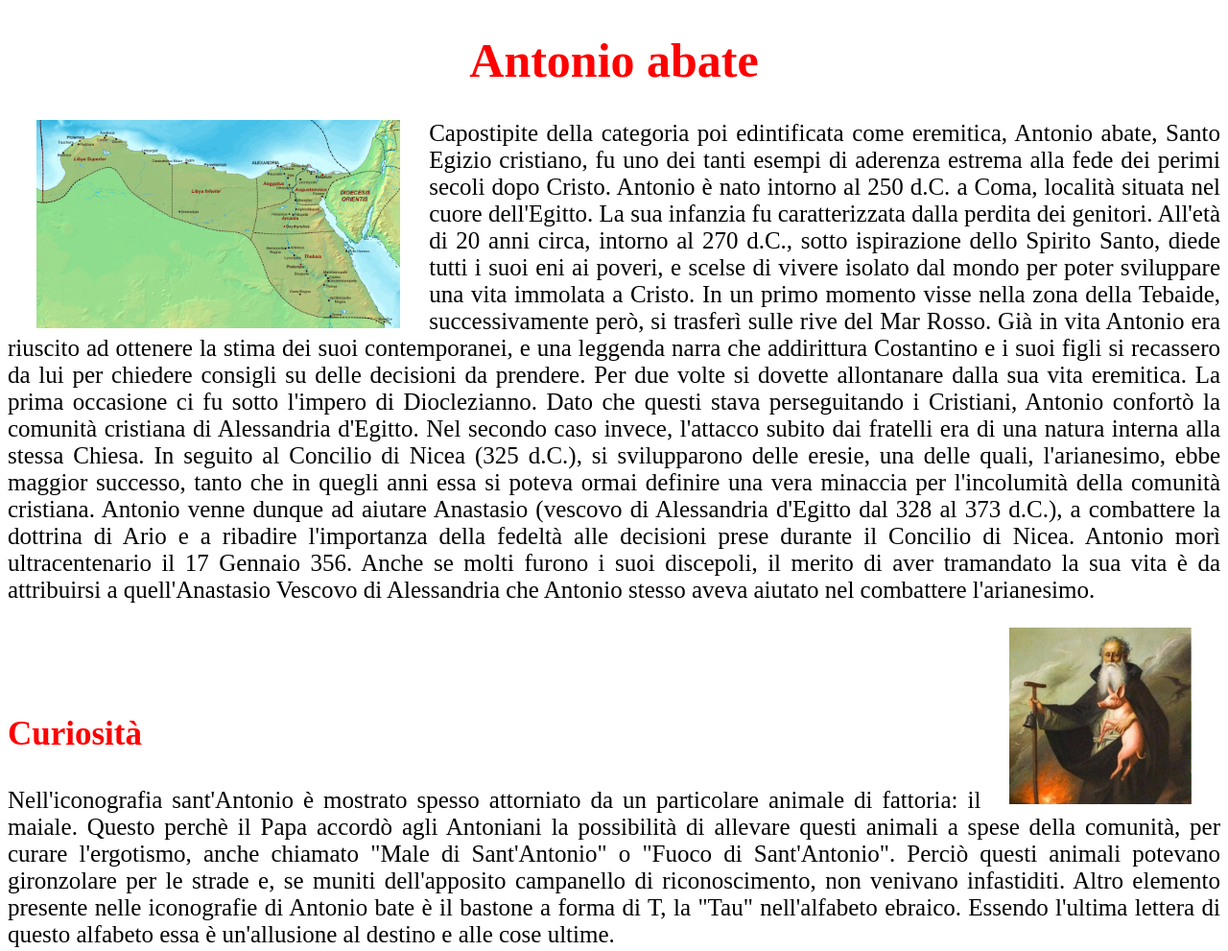
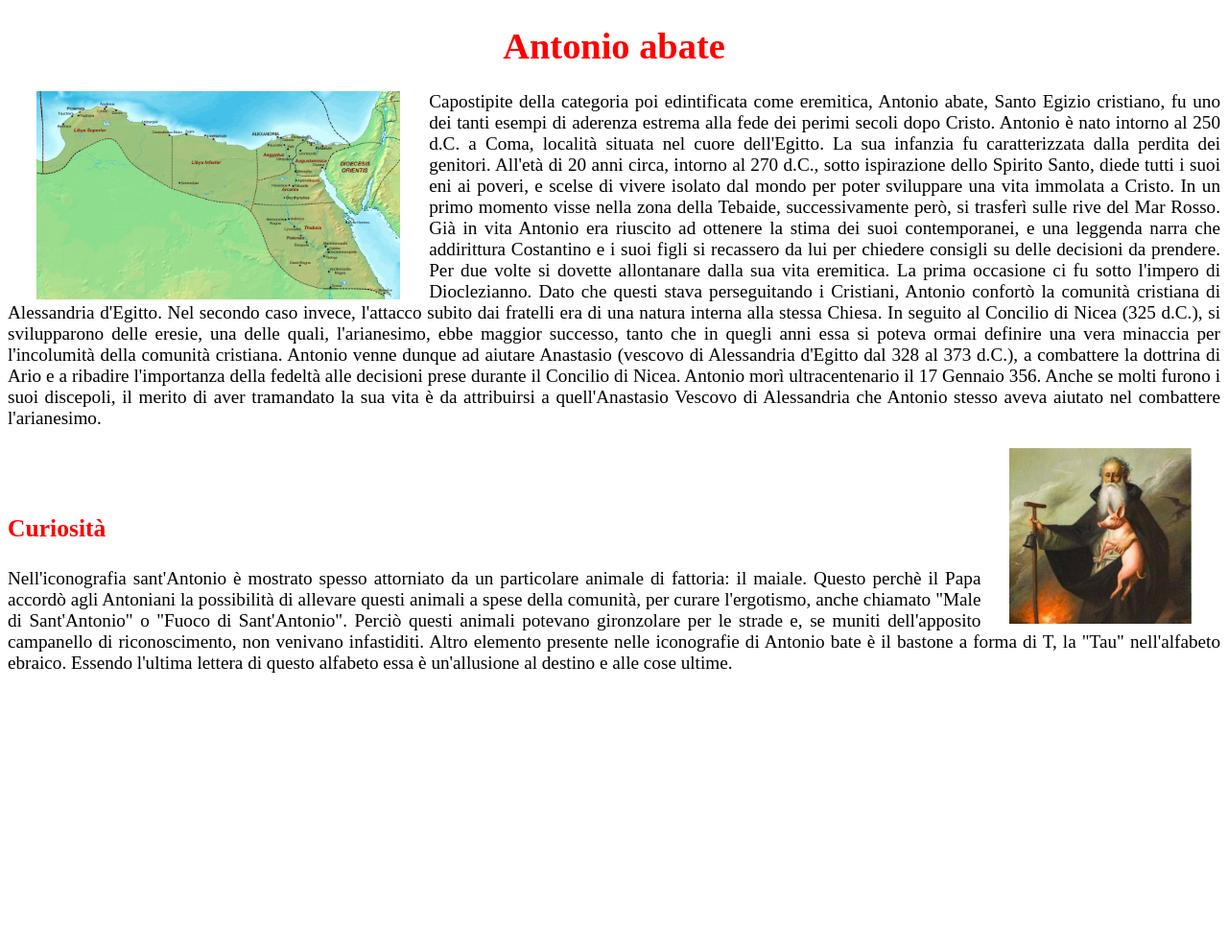
Before and after one commit to lotus-86/Icaro, a plain HTML site: page Indice/Storia/Spiegazioni/Antonio Abate/Antonio.html in a window 1280 px wide. Shown: the whole page at 96% size. After the commit the page ends 800 px from the top, so only its background shows below. Drawn offline with Linux system fonts and the light colour scheme.

Commit message:
adattability issues

```diff
--- a/CSS/Dimostrazione.css
+++ b/CSS/Dimostrazione.css
@@ -1,4 +1,4 @@
 h1{font-family: "Times New Roman";
-font-size: 50px;}
+font-size: 2vw;}
 body{font-family: "Times New Roman";
-font-size: 25px;}
+font-size: 10vw;}
--- a/CSS/Menu_css.css
+++ b/CSS/Menu_css.css
@@ -1,6 +1,6 @@
 
 body{
-  font-size: 35px;
+  font-size: 15vw;
     background-image: url("Menu.svg");
    background-repeat: no-repeat;
    background-size:125%;
@@ -8,21 +8,16 @@ body{
 
   ul{
     list-style-type: none;
-    padding-left: 5px;
+    padding-left: 1vw;
   }
   a{
     text-decoration: none;
   }
 ul li#torna_indietro{
-  font-size: 35px;
+  font-size: 14vw;
 }
 ul#cavalli{
   list-style-type: none;
-  padding-left: 5px;
-  font-size: 30px;
+  padding-left: 5vw;
+  font-size: 12.5vw;
 }
-ul li#Simeone{
-  list-style-type: none;
-  padding-left: 5px;
-  font-size: 30px;
-}
--- a/CSS/Titolo.css
+++ b/CSS/Titolo.css
@@ -1,11 +1,11 @@
 h1{font-family:"Times New Roman";
-font-size: 120px;
+font-size: 5vw;
 text-align: center;
 color: white;
-line-height: 100px;
+line-height: 4vw;
 }
 h3{font-family: "Times New Roman";
-font-size: 40px;
+font-size: 1.5vw;
 text-align: center;
 }
 body{
--- /dev/null
+++ b/CSS/pagine.css
@@ -0,0 +1,14 @@
+h1{
+  color:red;
+  text-align: center;
+font-size: 3vw;
+}
+body{
+  font-size: 1.5vw;
+}
+p{
+  text-align: justify;
+}
+h3{
+  font-size:2vw;
+  color: red;}
--- a/Indice/Storia/Spiegazioni/Antonio Abate/Antonio.html
+++ b/Indice/Storia/Spiegazioni/Antonio Abate/Antonio.html
@@ -3,21 +3,7 @@
   <head>
     <meta charset="utf-8">
     <title>Antonio abate</title>
-    <style media="screen">
-      h1{
-        color:red;
-        text-align: center;
-      }
-      body{
-        font-size: 25px;
-      }
-      p{
-        text-align: justify;
-      }
-      h3{
-        font-size:35px;
-        color: red;}
-    </style>
+	<link href="/CSS/pagine.css" rel="stylesheet" type="text/css">
   </head>
   <body>
     <h1>Antonio abate</h1>
```
Also changed, not shown: Indice/Matematica/Dimostrazioni/Dimostrazione radice 2.html (+1 -12 lines), Indice/Matematica/Spiegazioni/I numeri irrazionali/I numeri irrazionali.html (+1 -12 lines), Indice/Natura/Cavalli/Cavallo agricolo italiano/Cavallo agricolo italiano.html (+3 -13 lines), Indice/Storia/Spiegazioni/Monachesimo/Monachesimo.html (+1 -13 lines), Indice/Storia/Spiegazioni/San Benedetto da Norcia/San Benedetto.html (+1 -13 lines), Indice/Storia/Spiegazioni/Simeone stilita il vecchio/Simeone stilita.html (+1 -13 lines), Indice/Storia/Spiegazioni/Spiegazioni.html (+3 -3 lines).
